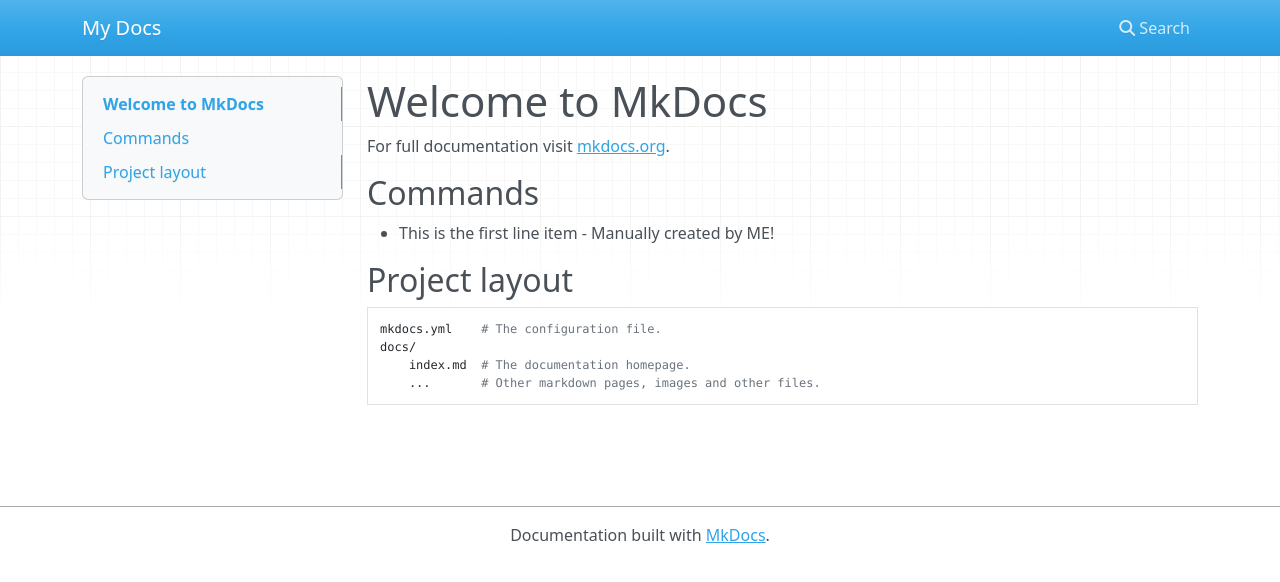
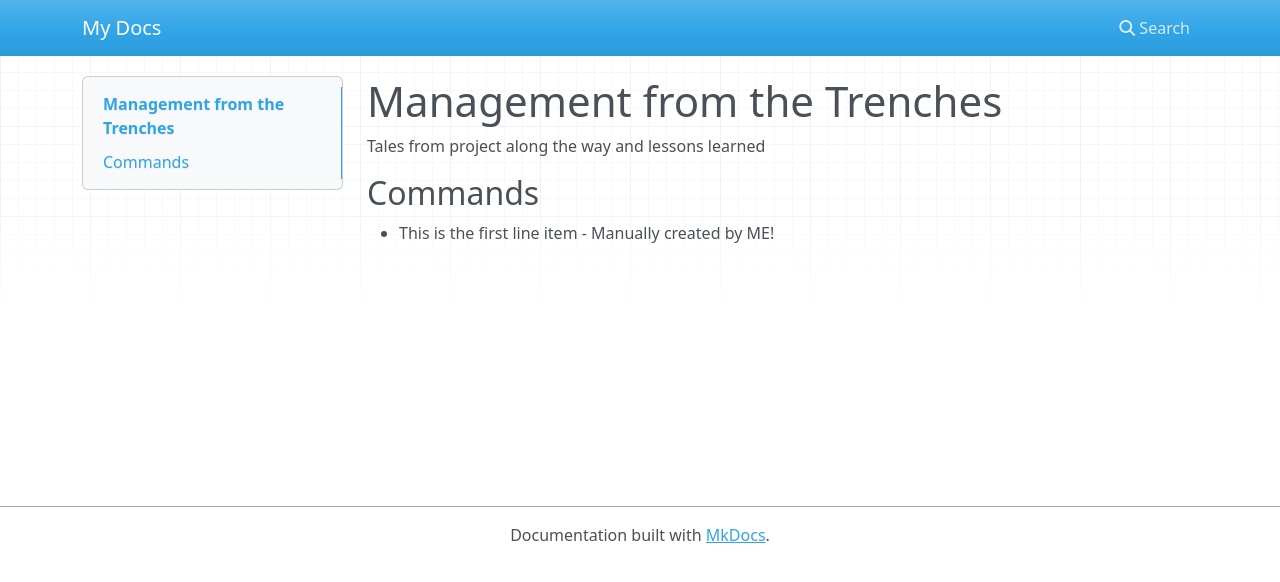
Before and after one commit to bmhash/bmhash.github.io, an MkDocs documentation site: the page built from docs/index.md, in a window 1280 px wide. Shown: the top 582 px of the page. Built offline with MkDocs 1.6.1, drawn with Linux system fonts in a browser that asks for light colours; nearby versions of some CDN libraries.

Commit message:
next update

```diff
--- a/docs/index.md
+++ b/docs/index.md
@@ -1,14 +1,6 @@
-# Welcome to MkDocs
-
-For full documentation visit [mkdocs.org](https://www.mkdocs.org).
+# Management from the Trenches
+Tales from project along the way and lessons learned
 
 ## Commands
 
 * This is the first line item - Manually created by ME!
-
-## Project layout
-
-    mkdocs.yml    # The configuration file.
-    docs/
-        index.md  # The documentation homepage.
-        ...       # Other markdown pages, images and other files.
```
